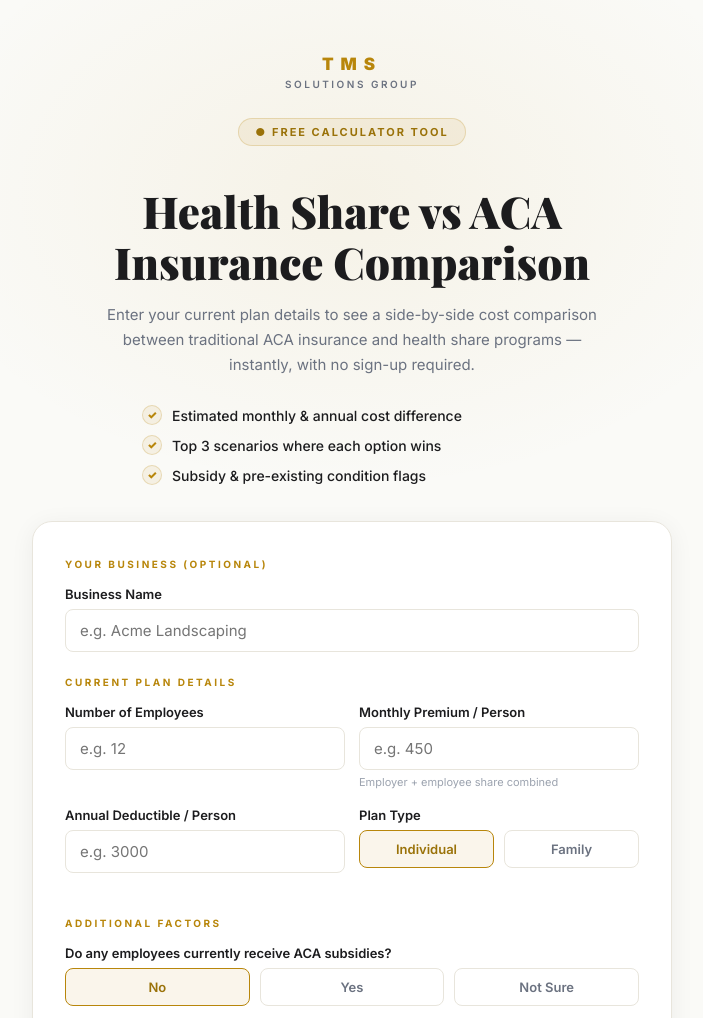
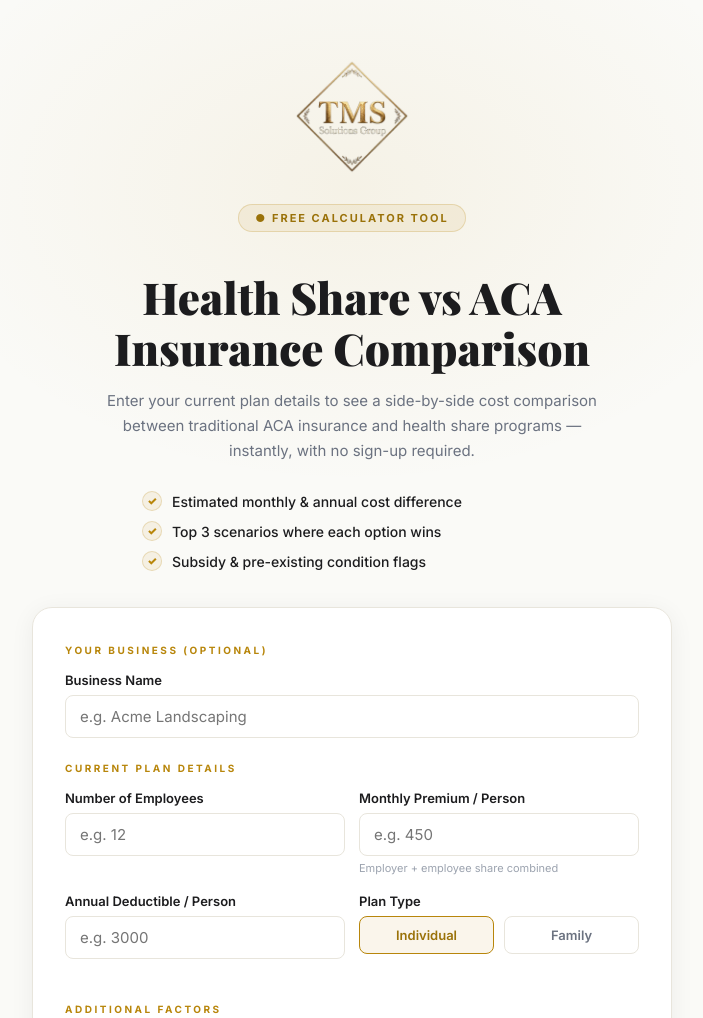
Before and after one commit to Tsparling1/tms-insurance-comparison, a website: page public/index.html in a window 1280 px wide. Shown: the top 1018 px of the page, without its empty margins (288-991 px from the left). Drawn offline with nearby package versions, Linux system fonts and the light colour scheme.

Commit message:
Replace text logo with TMS logo image

```diff
--- a/public/index.html
+++ b/public/index.html
@@ -104,6 +104,14 @@
       text-align: center;
       margin-bottom: 28px;
     }
+
+    .tms-logo-img {
+      display: block;
+      width: 120px;
+      height: 120px;
+      object-fit: contain;
+      margin: 0 auto;
+    }
     .tms-letters {
       display: block;
       font-size: 17px;
@@ -690,8 +698,7 @@
       <div class="landing-inner animate">
 
         <div class="tms-logo">
-          <span class="tms-letters">TMS</span>
-          <span class="tms-sub">Solutions Group</span>
+          <img src="/images/tms-logo.png" alt="TMS Solutions Group" class="tms-logo-img" />
         </div>
 
         <div style="text-align:center; margin-bottom: 20px;">
@@ -805,8 +812,7 @@
 
       <div class="results-header animate">
         <div class="tms-logo">
-          <span class="tms-letters">TMS</span>
-          <span class="tms-sub">Solutions Group</span>
+          <img src="/images/tms-logo.png" alt="TMS Solutions Group" class="tms-logo-img" />
         </div>
         <h1>Insurance Comparison Results</h1>
         <div class="subtitle" id="resultsSubtitle"></div>
```
Also changed, not shown: public/images/tms-logo.png (added).
